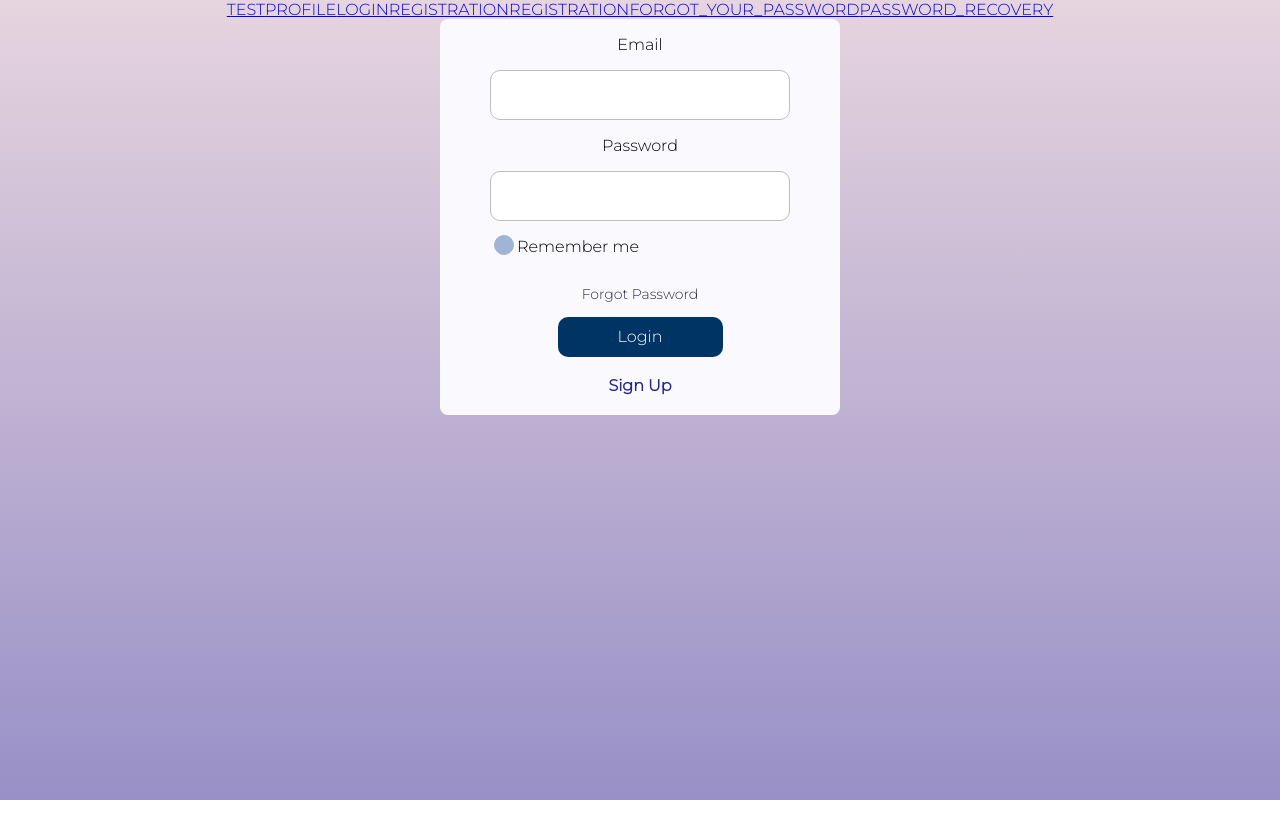
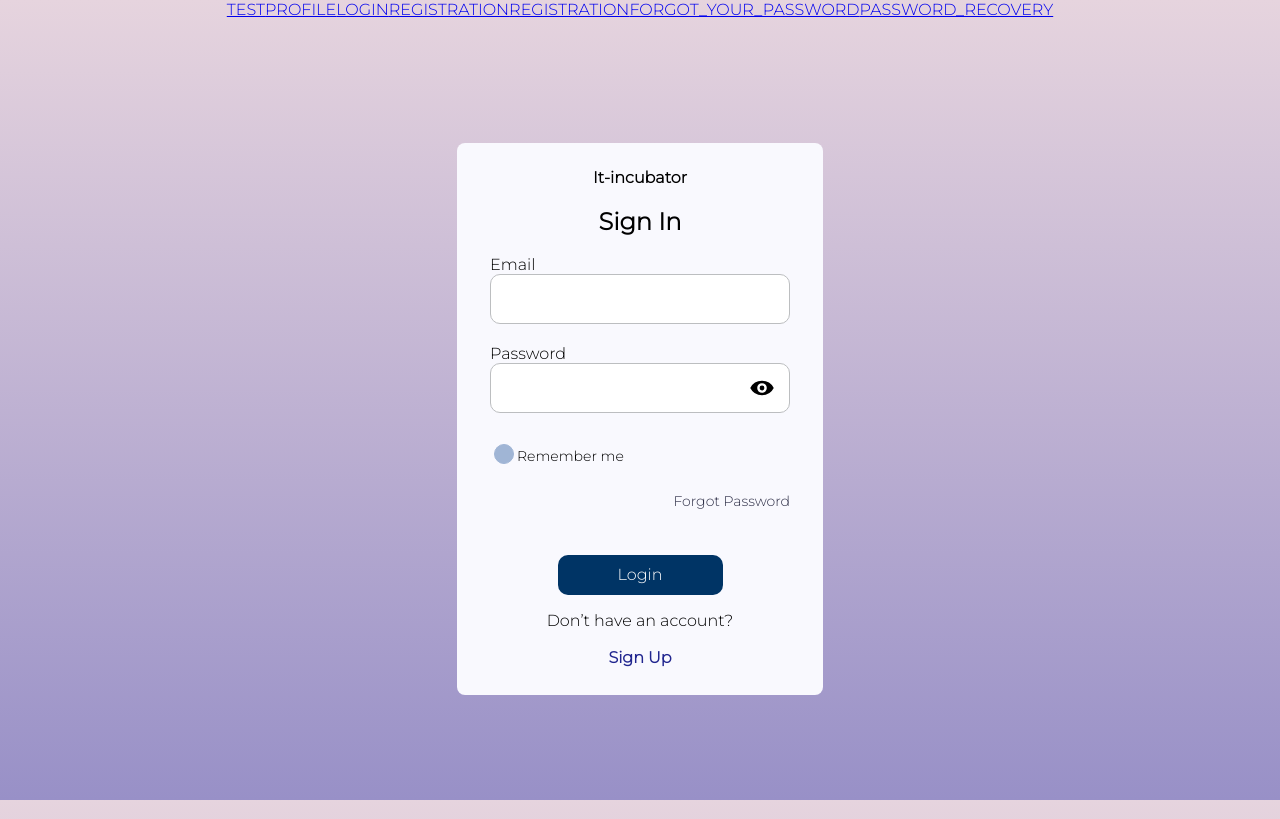
Before and after one commit to SRGREEN90/CardsProject, a React (Create React App) app: page /#/ in a window 1280 px wide. Built offline with nearby package versions, Linux system fonts and the light colour scheme; no server answers.

Commit message:
fixed LoginComponent (added SuperInputPassword, changed styles), removed spanError from SuperComponents.

```diff
--- a/src/features/auth/Login/Login.tsx
+++ b/src/features/auth/Login/Login.tsx
@@ -9,6 +9,8 @@ import {loginTC, StateLoginType} from "../../../main/bll/loginReducer";
 import {Navigate, NavLink} from "react-router-dom"
 import {PATH} from "../../../main/ui/routes/Routes";
 import {SuperLoading} from "../../../main/ui/common/SuperLoading/SuperLoading";
+import {Frame} from "../../../main/ui/common/Frame/Frame";
+import SuperInputPassword from "../../../main/ui/common/SuperInputPassword/SuperInputPassword";
 
 export const Login = () => {
     const [email, setEmail] = useState<string>('');
@@ -18,8 +20,7 @@ export const Login = () => {
     const loginStatus = useSelector<AppRootStateType, StateLoginType>(state => state.login);
     const dispatch = useDispatch();
 
-    const loginHandler = (event: React.MouseEvent<HTMLButtonElement>) => {
-        event.preventDefault();
+    const loginHandler = () => {
         dispatch(loginTC(email, password, rememberMe));
     };
 
@@ -28,29 +29,42 @@ export const Login = () => {
     }
 
     return (
-        <div className={styles.containerLogin}>
+        <>
             {loginStatus.loading && <SuperLoading/>}
-            <form>
-                <p>Email</p>
-                <SuperInputText
-                    error={loginStatus.error}
-                    value={email}
-                    onChange={e => setEmail(e.currentTarget.value)}/>
-                <p>Password</p>
-                <SuperInputText
-                    error={loginStatus.error}
-                    value={password}
-                    onChange={e => setPassword(e.currentTarget.value)}/>
+            <Frame>
+                <span><strong>It-incubator</strong></span>
+                <h2>Sign In</h2>
+                {loginStatus.error && <div className={styles.error}>{loginStatus.error}</div>}
+                <div className={styles.input}>
+                    <label>
+                        Email
+                    </label>
+                    <SuperInputText error={loginStatus.error}
+                                    value={email}
+                                    onChange={e => setEmail(e.currentTarget.value)}
+                    />
+                </div>
+                <div className={styles.input}>
+                    <label>
+                        Password
+                    </label>
+                    <SuperInputPassword error={loginStatus.error}
+                                        value={password}
+                                        onChange={e => setPassword(e.currentTarget.value)}
+                    />
+                </div>
                 <div className={styles.containerCheckbox}>
                     <SuperCheckbox checked={rememberMe}
                                    onChange={() => setRememberMe(!rememberMe)}/>
                     <p>Remember me</p>
                 </div>
-            </form>
-            {/*{loginStatus.error && <span>{loginStatus.error}</span>}*/}
-            <NavLink to={PATH.PASSWORD_RECOVERY}><p className={styles.forgotText}>Forgot Password</p></NavLink>
-            <SuperButton onClick={loginHandler}>Login</SuperButton>
-            <NavLink to={PATH.REGISTRATION}><p className={styles.signUpText}>Sign Up</p></NavLink>
-        </div>
+                <NavLink to={PATH.FORGOT_YOUR_PASSWORD} className={styles.linkLogin}><p
+                    className={styles.forgotText}>Forgot Password</p></NavLink>
+                <SuperButton onClick={loginHandler}>Login</SuperButton>
+                <p>Don’t have an account?</p>
+                <NavLink to={PATH.REGISTRATION} className={styles.linkLogin}><p className={styles.signUpText}>Sign
+                    Up</p></NavLink>
+            </Frame>
+        </>
     );
 };
--- a/src/features/auth/Login/login.module.css
+++ b/src/features/auth/Login/login.module.css
@@ -1,11 +1,16 @@
-.containerLogin {
-    display: flex;
-    flex-direction: column;
-    margin: auto;
-    align-items: center;
-    max-width: 400px;
-    background: #F9F9FE;
-    border-radius: 8px;
+.input {
+    margin-bottom: 20px;
+    text-align: left;
+}
+
+.error {
+    color: #b60004;
+    font-weight: 700;
+    /*border: 1px solid #b60004;*/
+    padding: 5px;
+    text-align: center;
+    margin-bottom: 20px;
+    max-width: 300px;
 }
 
 .containerCheckbox {
@@ -14,7 +19,11 @@
     justify-content: flex-start;
 }
 
-.containerLogin a {
+.containerCheckbox p {
+    font-size: 14px;
+}
+
+.linkLogin {
     text-decoration: none;
 }
 
@@ -23,8 +32,9 @@
     font-weight: normal;
     font-size: 14px;
     line-height: 17px;
-    text-align: center;
+    text-align: right;
     color: #2D2E46;
+    margin-bottom: 45px;
 }
 
 .forgotText:hover {
@@ -32,17 +42,15 @@
 }
 
 .signUpText {
+    display: inline;
     font-style: normal;
     font-weight: 600;
     font-size: 16px;
     line-height: 24px;
-
-    text-align: center;
-
     color: #21268F;
-    border: 1px solid #F9F9FE;
+    border: 2px solid #F9F9FE;
 }
 
 .signUpText:hover {
-    border-bottom: #21268F solid 1px;
+    border-bottom: 2px solid #21268F;
 }
--- a/src/main/ui/common/SuperInputPassword/SuperInputPassword.tsx
+++ b/src/main/ui/common/SuperInputPassword/SuperInputPassword.tsx
@@ -44,7 +44,7 @@ const SuperInputPassword: React.FC<SuperInputPasswordPropsType> = (
         && onEnter() // то вызвать его
     }
 
-    const finalSpanClassName = `${s.error} ${spanClassName ? spanClassName : ''}`
+    // const finalSpanClassName = `${s.error} ${spanClassName ? spanClassName : ''}`
     const finalInputClassName = `${s.superInput} ${error && s.errorInput} ${className}`  // need to fix with (?:) and s.superInput
 
     return (
@@ -59,7 +59,7 @@ const SuperInputPassword: React.FC<SuperInputPasswordPropsType> = (
                     {...restProps} // отдаём инпуту остальные пропсы если они есть (value например там внутри)
                 />
                 <button onClick={togglePassword} className={`${s.eye} ${isShown && s.eyeShow}`}></button>
-                {error && <span className={finalSpanClassName}>{error}</span>}
+                {/*{error && <span className={finalSpanClassName}>{error}</span>}*/}
             </div>
         </>
     )
--- a/src/main/ui/common/SuperInputText/SuperInputText.tsx
+++ b/src/main/ui/common/SuperInputText/SuperInputText.tsx
@@ -38,7 +38,7 @@ const SuperInputText: React.FC<SuperInputTextPropsType> = (
         && onEnter() // то вызвать его
     }
 
-    const finalSpanClassName = `${s.error} ${spanClassName ? spanClassName : ''}`
+    // const finalSpanClassName = `${s.error} ${spanClassName ? spanClassName : ''}`
     const finalInputClassName = `${s.superInput} ${error && s.errorInput} ${className}`  // need to fix with (?:) and s.superInput
 
     return (
@@ -53,7 +53,7 @@ const SuperInputText: React.FC<SuperInputTextPropsType> = (
 
                     {...restProps} // отдаём инпуту остальные пропсы если они есть (value например там внутри)
                 />
-                {error && <span className={finalSpanClassName}>{error}</span>}
+                {/*{error && <span className={finalSpanClassName}>{error}</span>}*/}
             </div>
         </>
     )
```
